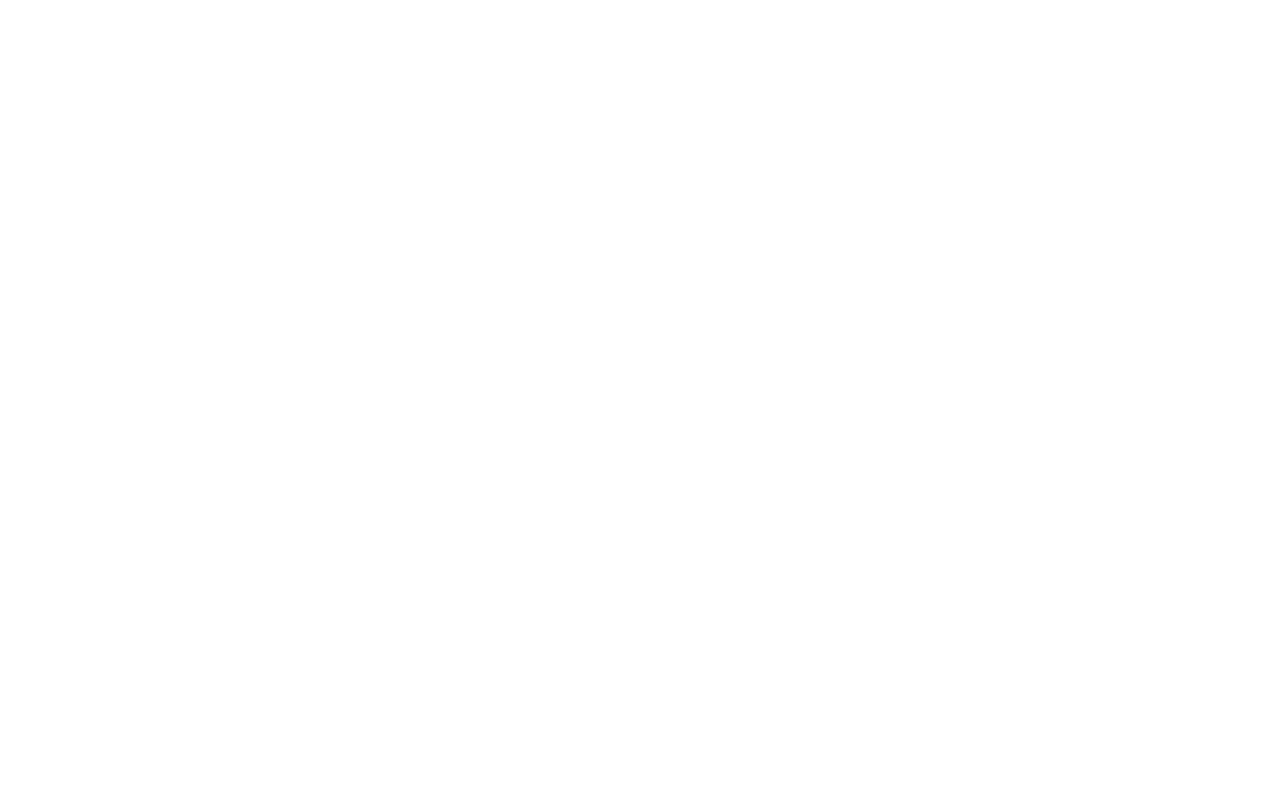
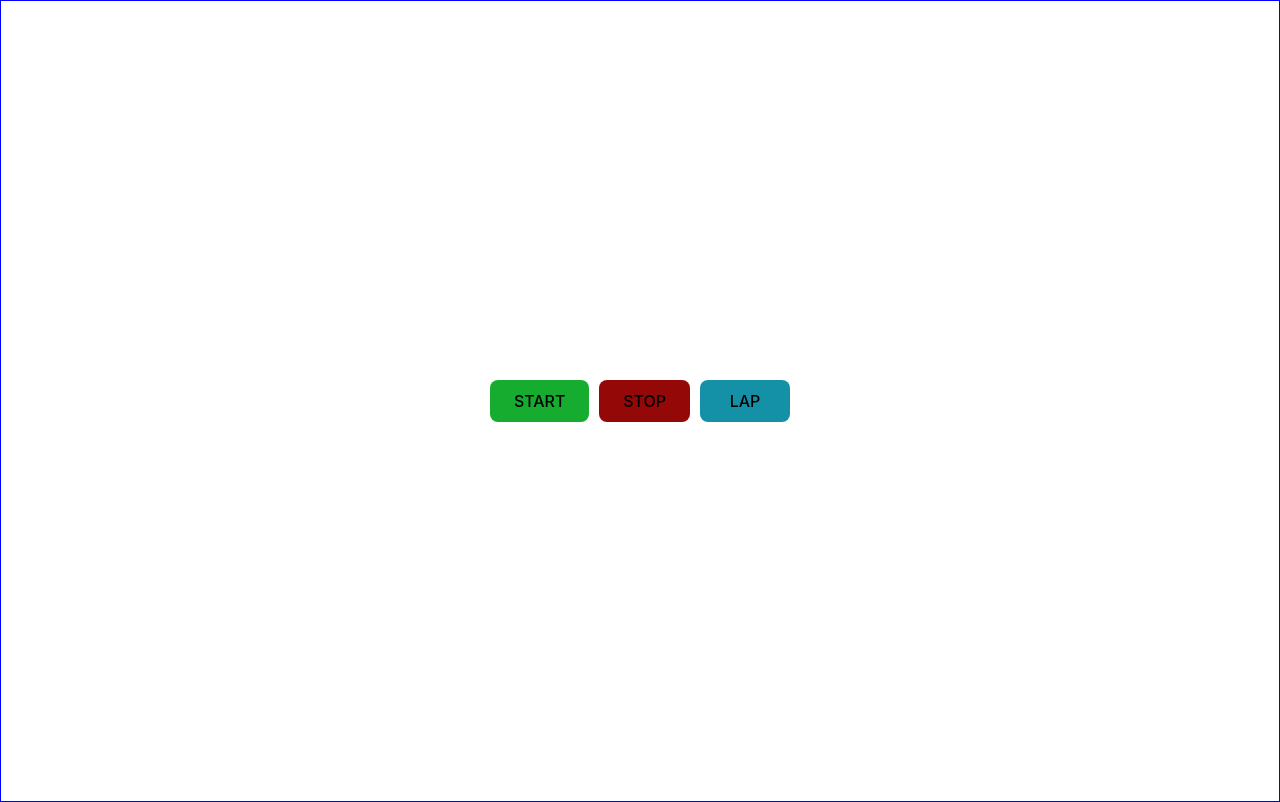
Before and after one commit to LukaMazione-React-js/stopwatch-project_2, a React (Vite) app: page / in a window 1280 px wide. Built offline with nearby package versions, Linux system fonts and the light colour scheme.

Commit message:
Initial Stopwatch renders buttons

```diff
--- a/src/App.tsx
+++ b/src/App.tsx
@@ -1,5 +1,6 @@
 import './App.scss';
+import { Stopwatch } from './Stopwatch/Stopwatch';
 
 export const App = () => {
-  return null;
+  return <Stopwatch />;
 };
--- a/src/Button/button.module.scss
+++ b/src/Button/button.module.scss
@@ -1,5 +1,7 @@
 button {
-  width: 100px;
+  flex-grow: 1;
+  min-width: 90px;
+  max-width: 120px;
   border-radius: 8px;
   border: 1px solid transparent;
   padding: 0.6em 1.2em;
--- /dev/null
+++ b/src/Stopwatch/Stopwatch.tsx
@@ -0,0 +1,24 @@
+import { Button } from '../Button/Button';
+import stopwatchStyles from './stopwatch.module.scss';
+import buttonStyles from '../Button/button.module.scss';
+
+export const Stopwatch = () => {
+  return (
+    <div className={stopwatchStyles.stopwatch}>
+      <div className={stopwatchStyles.buttonsLayout}>
+        <Button
+          className={buttonStyles.start}
+          text='START'
+        />
+        <Button
+          className={buttonStyles.stop}
+          text='STOP'
+        />
+        <Button
+          className={buttonStyles.lap}
+          text='LAP'
+        />
+      </div>
+    </div>
+  );
+};
--- /dev/null
+++ b/src/Stopwatch/stopwatch.module.scss
@@ -0,0 +1,15 @@
+.stopwatch{
+  display: flex;
+  justify-content: center;
+  align-items: center;
+  min-width: 300px;
+  border: 1px solid white;
+  border-radius: 8px;
+  padding: 10px;
+}
+.buttonsLayout{
+  display: flex;
+  justify-content: space-evenly;
+  gap: 10px;
+  width: 100%;
+}
--- a/src/index.scss
+++ b/src/index.scss
@@ -28,6 +28,7 @@
   place-items: center;
   min-width: 320px;
   min-height: 100vh;
+  border:  1px solid blue;
 }
 
 h1 {
```
Also changed, not shown: src/App.scss (line endings or trailing spaces), src/Stopwatch.tsx (deleted).
